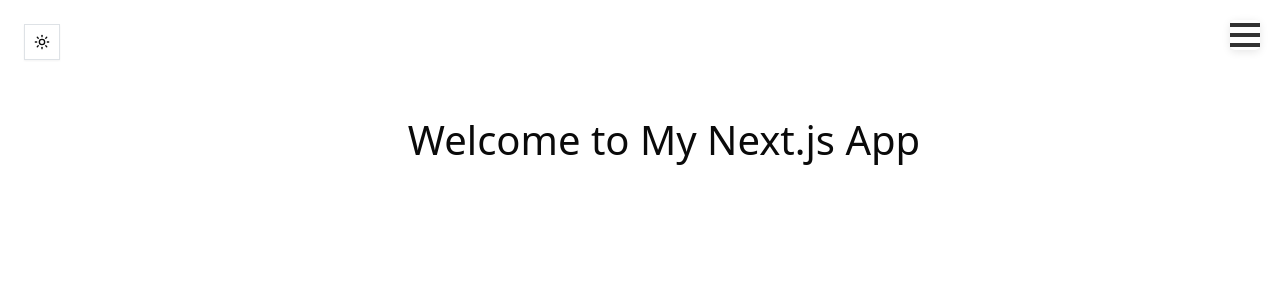
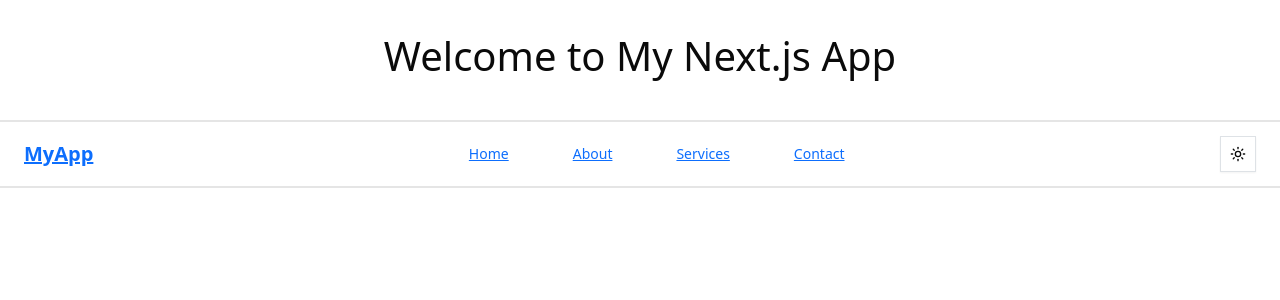
Before and after one commit to Neop60q-q/Assignment1_freelanceCWA, a Next.js app: page / in a window 1280 px wide. Shown: the top 300 px of the page. Built offline with nearby package versions, Linux system fonts and the light colour scheme.

Commit message:
changes to navbar

```diff
--- a/app/Components/navBar.tsx
+++ b/app/Components/navBar.tsx
@@ -1,45 +1,56 @@
-// Navbar.tsx
-import React, { useState } from 'react';
+"use client"
+import React from 'react';
 import Link from 'next/link';
-import styles from './Navbar.module.css';
+import { ModeToggle } from './ModeToggle';
 
 const Navbar = () => {
-  const [isOpen, setIsOpen] = useState(false); // read as 'isOpen default false' with setIsOpen to toggle
+  return (
+    <nav className="bg-background border-t-2 border-b-2 border-border">
+      <div className="max-w-7xl mx-auto px-4 sm:px-6 lg:px-8">
+        <div className="flex justify-between items-center h-16">
+          {/* Logo/Brand */}
+          <div className="flex-shrink-0">
+            <Link href="/" className="text-xl font-bold text-foreground">
+              MyApp
+            </Link>
+          </div>
 
-  const toggleMenu = () => {
-    setIsOpen(!isOpen);
-  };
+          {/* Navigation Items */}
+          <div className="flex items-center space-x-8">
+            <Link
+              href="/"
+              className="text-foreground hover:text-primary px-3 py-2 rounded-md text-sm font-medium transition-colors"
+            >
+              Home
+            </Link>
+            <Link
+              href="/about"
+              className="text-foreground hover:text-primary px-3 py-2 rounded-md text-sm font-medium transition-colors"
+            >
+              About
+            </Link>
+            <Link
+              href="/services"
+              className="text-foreground hover:text-primary px-3 py-2 rounded-md text-sm font-medium transition-colors"
+            >
+              Services
+            </Link>
+            <Link
+              href="/contact"
+              className="text-foreground hover:text-primary px-3 py-2 rounded-md text-sm font-medium transition-colors"
+            >
+              Contact
+            </Link>
+          </div>
 
-  return (
-    <nav className="navbar navbar-expand-lg navbar-light bg-gray">
-      <div className="container">
-        <div className={styles.container}>
-          <div className={styles.hamburger} onClick={toggleMenu}>
-            <div className={isOpen ? styles.barOpen : styles.bar}></div>
-            <div className={isOpen ? styles.barOpen : styles.bar}></div>
-            <div className={isOpen ? styles.barOpen : styles.bar}></div>
+          {/* ModeToggle */}
+          <div>
+            <ModeToggle />
           </div>
-          <nav className={isOpen ? styles.menuOpen : styles.menu}>
-            <ul>
-              <li>
-                <Link href="/" passHref>
-                  Home
-                </Link>
-              </li>
-              <li>
-                <Link href="/Createblog" passHref>
-                  Create New Blog
-                </Link>
-              </li>
-            </ul>
-          </nav>
-
-
         </div>
       </div>
     </nav>
   );
 };
 
-
 export default Navbar;
--- a/app/page.tsx
+++ b/app/page.tsx
@@ -1,6 +1,5 @@
 'use client';
 import React, { useState, useRef, useEffect } from "react";
-// Remove Bootstrap imports since they override dark mode
 import "bootstrap/dist/css/bootstrap.min.css";
 import 'bootstrap/dist/js/bootstrap.bundle.min.js';
 
@@ -10,14 +9,14 @@ import { ModeToggle } from "./Components/ModeToggle";
 
 export default function Home() {
   return (
-    <div className="min-h-screen bg-background text-foreground">
-      <div className="p-4">
-        <ModeToggle/>
+    <div className="min-h-screen bg-background text-foreground transition-colors duration-300">
+
+      <div className="flex items-center justify-center gap-4 my-8">
+        <h1 className="text-2xl font-bold">Welcome to My Next.js App</h1>
       </div>
 
-      <div className="flex items-center justify-center gap-4 my-8">
+      <div className= "bg-background">
         <Navbar/>
-        <h1 className="text-2xl font-bold">Welcome to My Next.js App</h1>
       </div>
     </div>
   );
```
